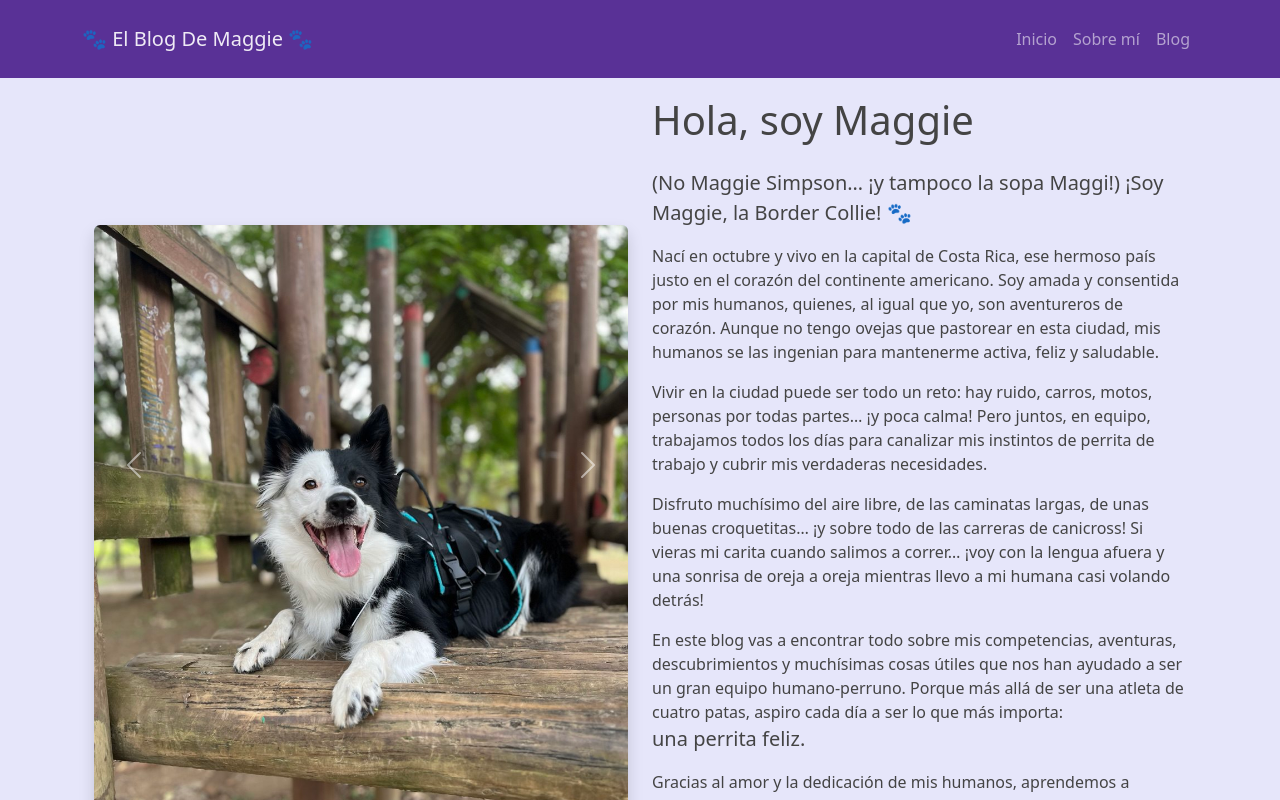
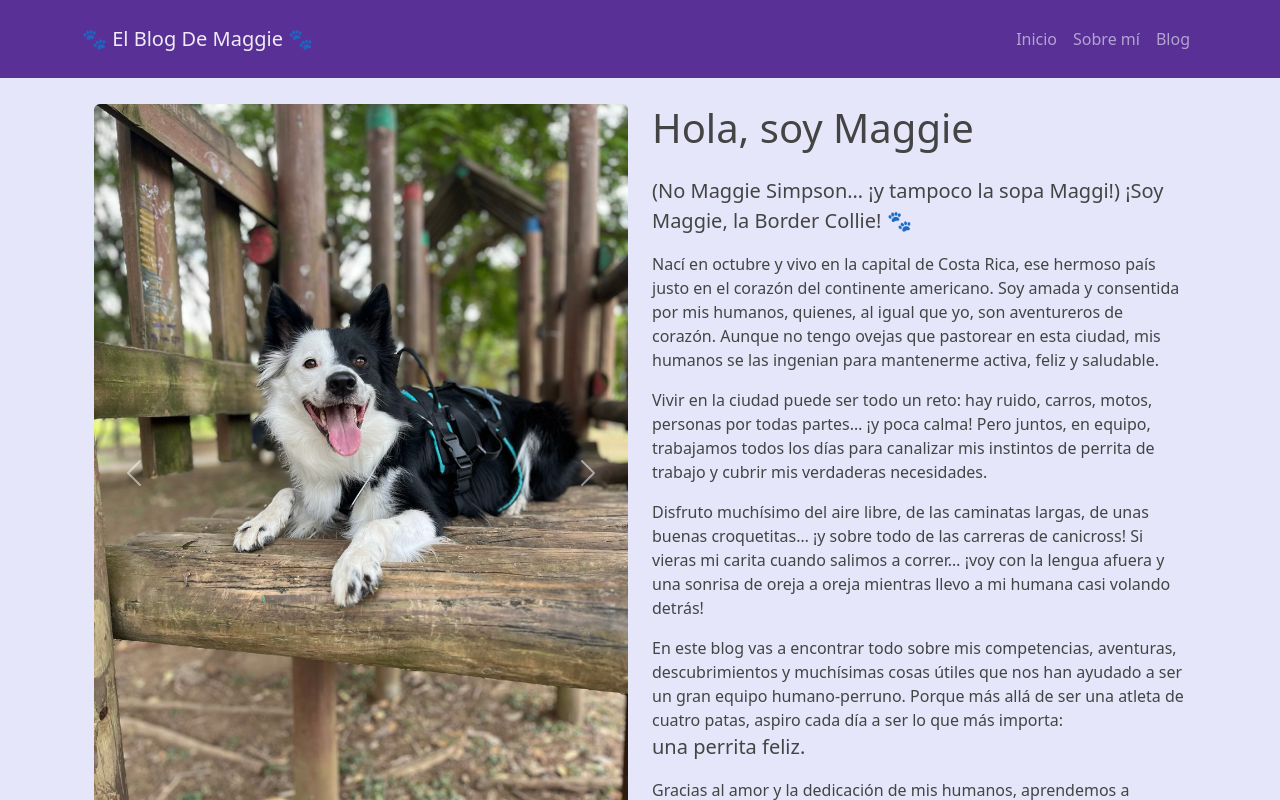
Before and after one commit to majesco/blog-maggie, a React (Create React App) app: page / in a window 1280 px wide. Shown: the top 800 px of the page. Built offline with nearby package versions, Linux system fonts and the light colour scheme.

Commit message:
Fix Home page

```diff
--- a/public/css/styles.css
+++ b/public/css/styles.css
@@ -1,45 +1,52 @@
 html, body {
   height: 100%;
   background-color: #E6E6FA; /* Lila claro */
-}
-#root {
-  height: 100%;
+  margin: 0;
 }
 
-body {
+#root {
   display: flex;
   flex-direction: column;
-  padding-top: 0 !important;
+  min-height: 100%;
 }
-#root {
+
+/* Asegura que el main ocupe todo el espacio disponible si hay poco contenido */
+main {
   flex: 1;
   display: flex;
   flex-direction: column;
 }
 
-main {
-  flex: 1;
+/* Navbar fijo, sin margen innecesario */
+.navbar {
+  margin-bottom: 0;
+  z-index: 1030;
 }
 
-/* Si el navbar es fixed-top, aseguramos que no agregue espacio */
-.navbar {
-  margin-bottom: 0 !important;
-  z-index: 1030; /* Mantiene el navbar encima del carousel */
+/* Carousel responsive */
+#maggieCarousel {
+  height: 230px; /* Móvil por defecto */
+  overflow: hidden;
 }
 
-/* Altura base del carousel (móvil) */
-#maggieCarousel {
-  height: 230px; /* Altura pequeña para móvil */
-}
-
-/* Altura para pantallas grandes */
 @media (min-width: 768px) {
   #maggieCarousel {
-    height: 60vh; /* 60% del alto de la ventana en pantallas grandes */
+    height: 60vh;
   }
 }
 
 #maggieCarousel img {
+  width: 100%;
   height: 100%;
-  object-fit: cover; /* Mantiene la imagen centrada y recortada si sobra */
+  object-fit: cover;
+  display: block;
 }
+
+/* Opcional: margen superior al contenido para compensar el navbar fixed-top */
+main > .container {
+  margin-top: 4.5rem; /* Aprox. la altura del navbar */
+}
+
+main.container {
+  padding-top: 4.5rem; /* Ajusta según altura real del navbar */
+}
--- a/src/App.js
+++ b/src/App.js
@@ -17,7 +17,7 @@ function App() {
       }}>
       <Router basename={process.env.NODE_ENV === 'production' ? '/blog-maggie' : '/'}>
         <Navbar />
-        <main className='container mt-5 pt-5 flex-grow-1'>
+        <main className='container pt-4 flex-grow-1'>
           <Routes>
             <Route path='/' element={<Home />} />
             <Route path='/about' element={<About />} />
--- a/src/pages/About.js
+++ b/src/pages/About.js
@@ -2,7 +2,7 @@ import maggie1 from '../assets/images/about.jpg'
 
 function About() {
   return (
-    <div className='container mt-5'>
+    <div className='container' style={{ marginTop: '5rem' }}>
       <div className='row align-items-center'>
         {/* Columna de la foto */}
         <div className='col-md-4 text-center mb-4 mb-md-0'>
--- a/src/pages/Home.js
+++ b/src/pages/Home.js
@@ -4,20 +4,20 @@ import maggieHome3 from '../assets/images/maggie-home3.jpg'
 
 function Home() {
   return (
-    <div className='container'>
-      <div className='row align-items-center'>
+    <div className='container' style={{ marginTop: '5rem', marginBottom: '5rem' }}>
+      <div className='row align-items-stretch'>
         {/* CARRUSEL */}
-        <div className='col-12 col-md-6 mb-4 mb-md-0'>
-          <div id='maggieCarousel' className='carousel slide' data-bs-ride='carousel'>
+        <div className='col-12 col-md-6 mb-4 mb-md-0 d-flex flex-column justify-content-center'>
+          <div id='maggieCarousel' className='carousel slide h-100' style={{ minHeight: '90%' }}>
             <div className='carousel-inner rounded shadow'>
               <div className='carousel-item active'>
-                <img src={maggieHome1} className='w-100' alt='Maggie 1' />
+                <img src={maggieHome1} className='d-block w-100 img-fluid' alt='Maggie 1' />
               </div>
               <div className='carousel-item'>
-                <img src={maggieHome2} className=' w-100' alt='Maggie 2' />
+                <img src={maggieHome2} className='d-block w-100 img-fluid' alt='Maggie 2' />
               </div>
               <div className='carousel-item'>
-                <img src={maggieHome3} className='w-100' alt='Maggie 3' />
+                <img src={maggieHome3} className='d-block w-100 img-fluid' alt='Maggie 3' />
               </div>
             </div>
             <button
```
